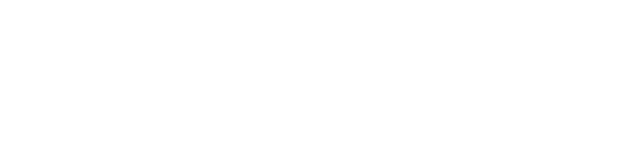
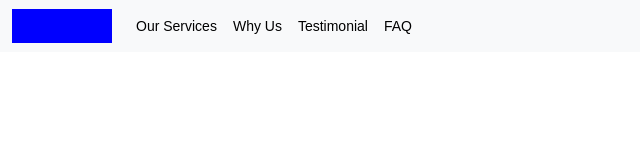
Before and after one commit to ahmadsyahrizar/carRentalUI, a plain HTML site: page index.html in a window 1280 px wide. Shown: the whole page, without its empty margins (0-640 px from the left). Drawn offline with nearby package versions, Linux system fonts and the light colour scheme.

Commit message:
add txt file

```diff
--- a/css/style.css
+++ b/css/style.css
@@ -0,0 +1,23 @@
+.header{
+    justify-content: space-between;
+
+  }
+.navbar-nav{
+  font-family: 'Arial';
+  font-style: normal;
+  font-weight: 400;
+  font-size: 14px;
+  line-height: 20px;
+  }
+
+
+.custom-brand{
+      background-color: blue;
+      width: 100px;
+      height: 34px;
+  }
+.tes{
+      width: 100vw;
+      display: flex;
+      justify-content: space-between;
+  }
--- a/index.html
+++ b/index.html
@@ -4,12 +4,33 @@
     <meta charset="UTF-8">
     <meta http-equiv="X-UA-Compatible" content="IE=edge">
     <meta name="viewport" content="width=device-width, initial-scale=1.0">
-    <link />
-    <link />
-
+    <link href="https://cdn.jsdelivr.net/npm/bootstrap@5.3.0-alpha1/dist/css/bootstrap.min.css" rel="stylesheet" integrity="sha384-GLhlTQ8iRABdZLl6O3oVMWSktQOp6b7In1Zl3/Jr59b6EGGoI1aFkw7cmDA6j6gD" crossorigin="anonymous">
+    <link rel="stylesheet" href="./css/style.css" />
+    <script src="https://cdn.jsdelivr.net/npm/bootstrap@5.3.0-alpha1/dist/js/bootstrap.bundle.min.js" integrity="sha384-w76AqPfDkMBDXo30jS1Sgez6pr3x5MlQ1ZAGC+nuZB+EYdgRZgiwxhTBTkF7CXvN" crossorigin="anonymous"></script>
     <title>Car Rental</title>
 </head>
 <body>
+    <div class="content">
+        <div class="hero-section">
+           <div class="header">
 
+            <nav class="navbar navbar-expand-lg navbar-light bg-light">
+                <div class="container-fluid tes">
+                    <a class="navbar-brand custom-brand" href="#"></a>
+                    <div class="collapse navbar-collapse" id="navbarNavAltMarkup">
+                        <div class="navbar-nav">
+
+                            <a class="nav-link active" aria-current="page" href="#">Our Services</a>
+                            <a class="nav-link active" aria-current="page" href="#">Why Us</a>
+                            <a class="nav-link active" aria-current="page" href="#">Testimonial</a>
+                            <a class="nav-link active" aria-current="page" href="#">FAQ</a>
+                        </div>
+                    </div>
+
+                </div>
+            </nav>
+            </div>
+        </div>
+    </div>
 </body>
 </html>
```
Also changed, not shown: task.txt (added).
